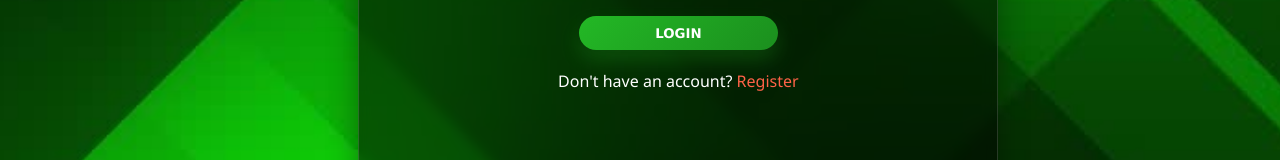
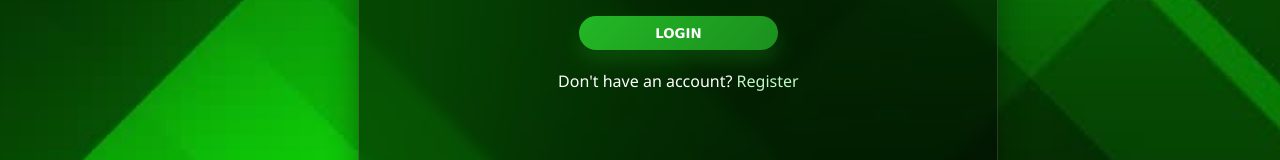
Before and after one commit to ashensilva12/SarpResQ, a React (Vite) app: page / in a window 1280 px wide. Shown: the part 443-603 px from the top of the page. Built offline with nearby package versions, Linux system fonts and the light colour scheme.

Commit message:
Update Login.css

```diff
--- a/src/component/pages/Login.css
+++ b/src/component/pages/Login.css
@@ -125,3 +125,8 @@
     font-size: medium;
     padding-top: 12px;
 }
+.loginbox a{
+    color: #c5f7c7;
+    text-decoration: none;
+    font-size: medium;
+}
```
